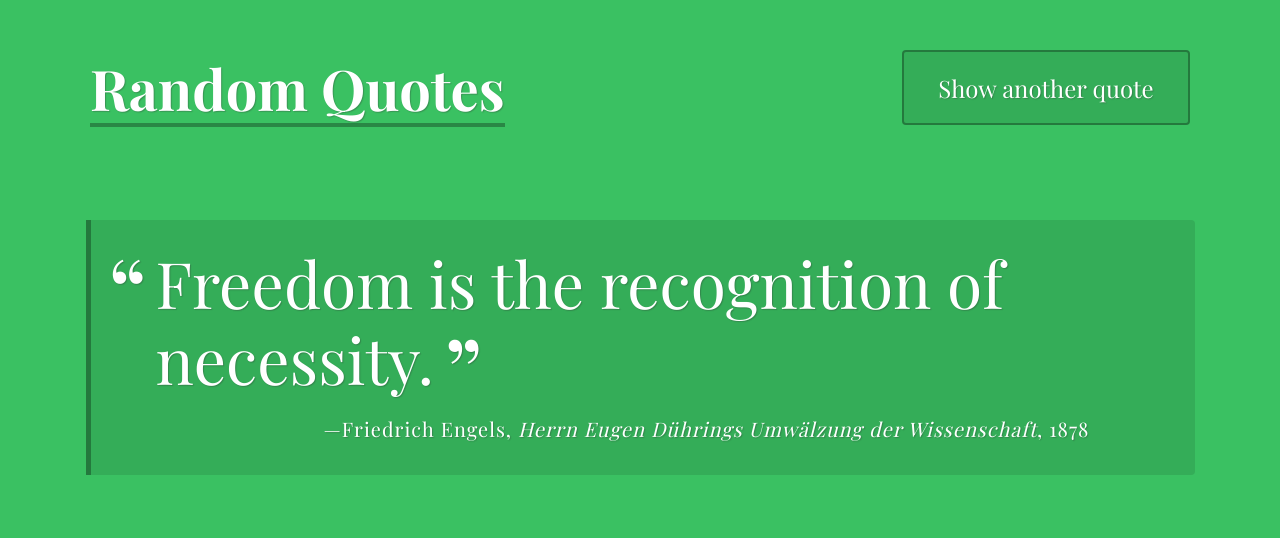
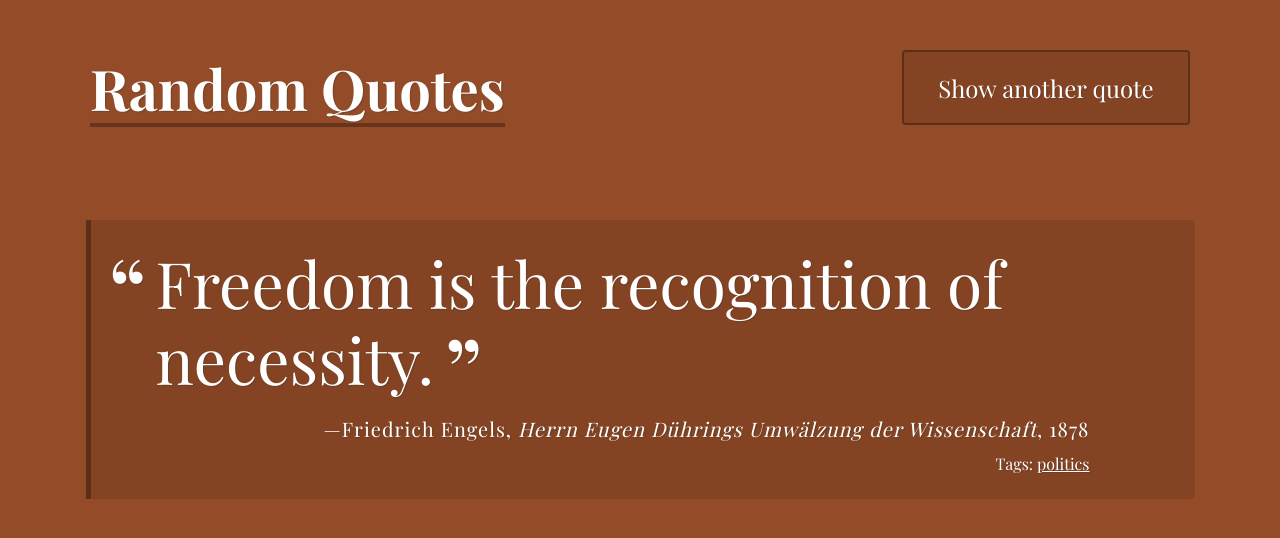
Before and after one commit to Develooper-Dan/random-quote-generator, a plain HTML site: page index.html in a window 1280 px wide. Both pictures are taken after a click on the button "Show another quote". Drawn offline with nearby package versions, Linux system fonts and the light colour scheme; a web font is replaced by a local one.

Commit message:
Working version incl. random colors

```diff
--- a/css/styles.css
+++ b/css/styles.css
@@ -122,6 +122,14 @@ h1 {
   content: ", ";
   font-style: normal;
 }
+.tags {
+  font-size: 0.75em;
+  text-align: right;
+  margin-right: 5em;
+}
+.tags a {
+  color: white;
+}
 
 @media (min-width: 768px) {
   body {
@@ -171,4 +179,7 @@ h1 {
   .source {
     font-size: 1.25rem;
   }
+  .tags {
+    font-size: 1rem;
+  }
 }
--- a/index.html
+++ b/index.html
@@ -16,8 +16,7 @@
 
     <div class="container">
       <div id="quote-box" class="quote-box">
-        <p class="quote"></p>
-        <p class="source"><span class="citation"></span><span class="year"></span></p>
+
       </div>
     </div>
 
--- a/js/script.js
+++ b/js/script.js
@@ -1,67 +1,110 @@
 
-/* This is the array containing the quote objects, consisting oth quote itself,
-the source plus citation and yeaf if available.
+/* This is the array containing the quote objects, consisting of the quote itself,
+the source plus citation and year if available.
 */
 var quotes = [
   { quote: 'No man is rich enough to buy back his past.',
-    source: 'Oscar Wilde'
+    source: 'Oscar Wilde',
+    tag: ['philosophical']
   },
   { quote: 'Freedom is the recognition of necessity.',
     source: 'Friedrich Engels',
     citation: 'Herrn Eugen Dührings Umwälzung der Wissenschaft',
-    year: 1878
+    year: 1878,
+    tag: ['politics']
   },
   { quote: 'Life is short, break the rules. Forgive quickly, kiss slowly. Love truly. Laugh uncontrollably and never regret ANYTHING that makes you smile.',
-    source: 'Mark Twain'
+    source: 'Mark Twain',
+    tag: ['motivational', 'life']
   },
   { quote: 'It is dangerous to be right in matters where established men are wrong.',
     source: 'Voltaire',
     citation: 'The Age of Louis XIV',
-    year: 1751
+    year: 1751,
+    tag: ['historical', 'society', 'philosophical']
   },
   { quote: 'Bank robbery is an initiative of amateurs. True professionals establish a bank.',
-    source: 'Bertolt Brecht'
+    source: 'Bertolt Brecht',
+    tag: ['politics', 'finance']
   },
   { quote: 'Computers are like Old Testament gods; lots of rules and no mercy.',
     source: 'Joseph Campbell',
     citation: 'The Power of Myth',
-    year: 1988
+    year: 1988,
+    tag: ['humor', 'IT']
   }
 ];
 
+var callingFirstTime = true;
 
 // This function randomly returns a value between 0 and the highest index of the quotes array
-
-function getRandomQuote () {
+function getRandomQuote() {
   var index = Math.ceil(Math.random() * (quotes.length - 1));
   return quotes[index];
 }
 
-/***
- * `printQuote` function
-***/
+// This function changes the body color by creating a string with 3 randomly generated rgb color values
+function randomColor() {
+  if (callingFirstTime==false){
+    var rgb ="rgb(";
+      for (i=1; i<=3; i++){
+      rgb += Math.ceil(Math.random() * 255);
+        if (i<3){
+        rgb += ', '
+      }
+    }
+    document.body.style.backgroundColor = rgb+')';
+  }
+}
+
+// ...it prints to the quote-box element
+function print(message){
+  var outputDiv = document.getElementById('quote-box');
+    outputDiv.innerHTML = message;
+}
+/*
+ The infamous printQuote-function, which...prints a concatenated string,
+ containing the different attributes of the quote-object
+*/
 function printQuote() {
-  var outputDiv = document.getElementById('quote-box');
-  var message = ' ';
+  var output = ' ';
   var randomQuote = getRandomQuote();
-  message += '<p class="quote">'+randomQuote.quote+'</p>'
-  message += '<p class="source">'+randomQuote.source
+  var tags = randomQuote.tag;
+  output += '<p class="quote">'+randomQuote.quote+'</p>'
+  output += '<p class="source">'+randomQuote.source
     if (randomQuote.citation !=null) {
-      message += '<span class="citation">'+randomQuote.citation+'</span>'
+      output += '<span class="citation">'+randomQuote.citation+'</span>'
     }
     if (randomQuote.year !=null) {
-      message += '<span class="year">'+randomQuote.year+'</span>'
+      output += '<span class="year">'+randomQuote.year+'</span>'
     }
-    message +='</p>'
-  outputDiv.innerHTML = message;
+    output +='</p>'
+    /* should print a list of tags with a clickable link on them. Real links
+    still need to be added, wait for v1.1
+    */
+    output += '<p class="tags">Tags: '
+    for (var i=0; i<tags.length; i++) {
+      output += '<a href=#>'+tags[i]+'</a>'
+      if (i<(tags.length)-1){
+        output += ', '
+      }
+    }
+    '</p>'
+    print(output)
+    randomColor();
 }
 
 // calling the printQuote function once when loading the page so it isn't "empty"
 printQuote();
 
-/***
-Nicely provided by Team Treehouse, this line of code turns a HTMl-object into
-a clickable button which calls the printQuote function.
-***/
+var callingFirstTime = false;
+
+// setting a 20sec interval after which printQuote will be automatically executed
+var intervalID = window.setInterval(printQuote, 20000);
+
+/*
+Kindly provided by Team Treehouse, this line of code turns a HTMl-object into
+a clickable button which calls the printQuote function. Great!
+*/
 
 document.getElementById('load-quote').addEventListener('click', printQuote, false);
```
